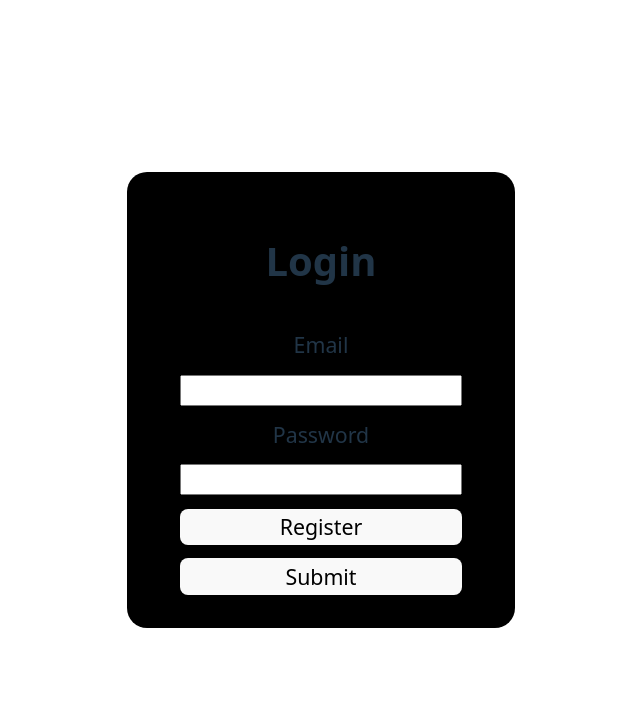
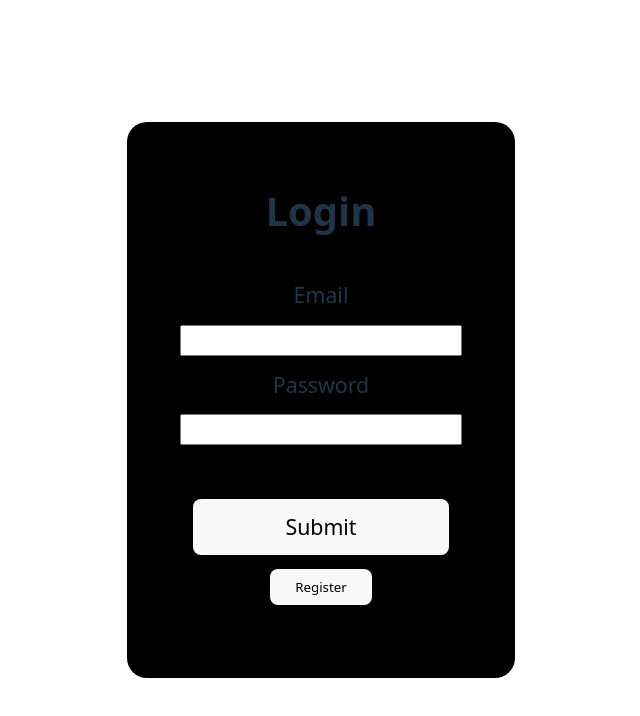
Before and after one commit to JuddBE/PostSmith, a React app in the folder frontend/: page / in a window 1280 px wide. Shown: the top 716 px of the page, without its empty margins (319-959 px from the left). Built offline with nearby package versions, Linux system fonts and the light colour scheme; the HTML template or start-up script is replaced by a standard one.

Commit message:
Frontend auth visual changes

```diff
--- a/frontend/src/components/Auth.css
+++ b/frontend/src/components/Auth.css
@@ -19,3 +19,19 @@ form > h1 {
 form > button {
   padding: 2pt;
 }
+
+.buttons {
+  margin: 30pt;
+  display: flex;
+  flex-direction: column;
+  align-items: center;
+}
+.buttons > * {
+  width: 100%;
+  margin: 5pt;
+}
+
+.small {
+  width: 40%;
+  font-size: 10pt;
+}
--- a/frontend/src/components/Auth.tsx
+++ b/frontend/src/components/Auth.tsx
@@ -35,9 +35,11 @@ const Auth = () => {
           <label>Password</label>
           <input type="text" value={password} required
             onChange={(e) => setPassword(e.target.value)} />
-          <button type="button" onClick={() => setLogin(false)}>
-            Register</button>
-          <button type="submit">Submit</button>
+          <div class="buttons">
+            <button type="submit">Submit</button>
+            <button class="small" type="button" onClick={() => setLogin(false)}>
+              Register</button>
+          </div>
         </form>
       </div>
     );
@@ -56,9 +58,11 @@ const Auth = () => {
           <input type="password" value={confirmPassword} required
             onChange={(e) => setConfirmPassword(e.target.value)}
             ref={confirmRef}/>
-          <button type="button" onClick={() => setLogin(true)}>
-            Login</button>
-          <button type="submit">Submit</button>
+          <div class="buttons">
+            <button type="submit">Submit</button>
+            <button class="small" type="button" onClick={() => setLogin(true)}>
+              Login</button>
+          </div>
         </form>
       </div>
     );
```
